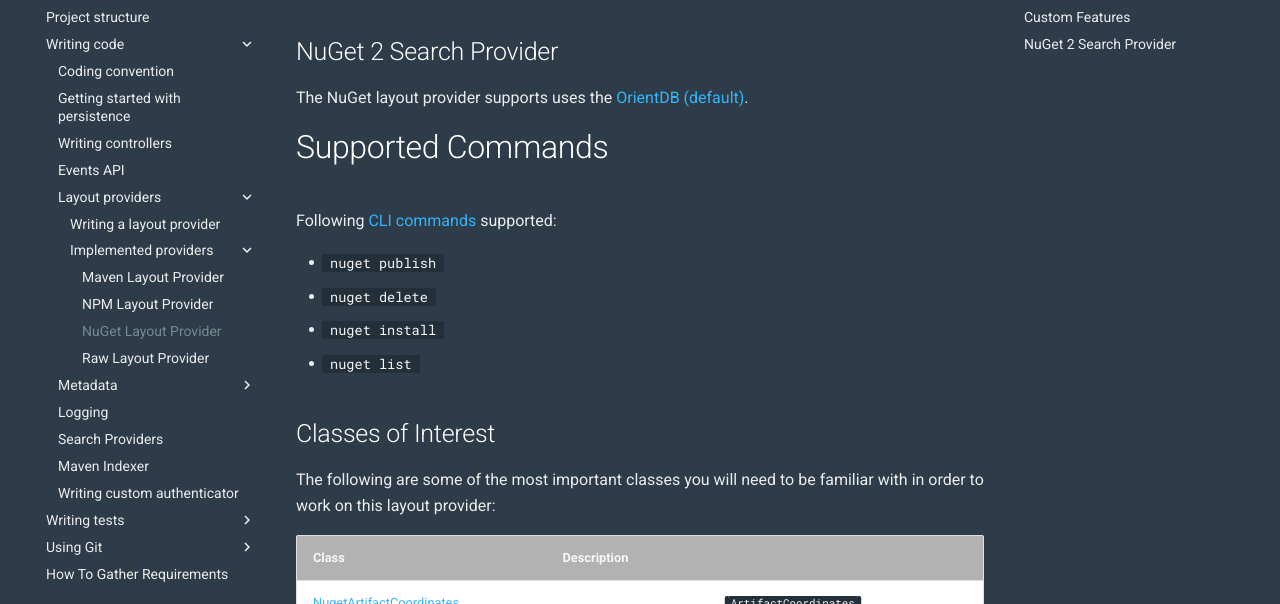
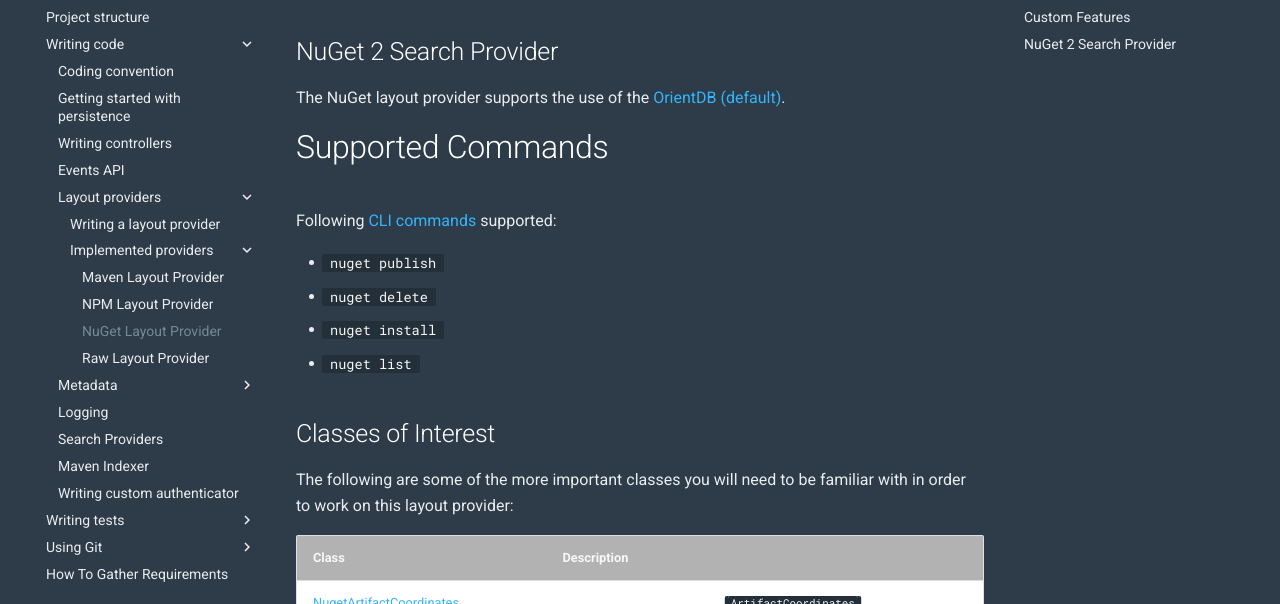
Before and after one commit to strongbox/strongbox-docs, an MkDocs documentation site: the page built from docs/developer-guide/layout-providers/nuget-layout-provider.md, in a window 1280 px wide and 900 px high, scrolled down 795 px. Shown: the part 172-776 px from the top of the window. Built offline with MkDocs 1.6.1 and Material for MkDocs 9.7.7, drawn with Linux system fonts in a browser that asks for light colours; comment, search, counter and statistics services are not loaded.

Commit message:
Update layout provider pages

```diff
--- a/docs/developer-guide/layout-providers/nuget-layout-provider.md
+++ b/docs/developer-guide/layout-providers/nuget-layout-provider.md
@@ -27,7 +27,7 @@
 
 ## NuGet 2 Search Provider
 
-The NuGet layout provider supports uses the [OrientDB (default)](../search-providers#orientdbsearchprovider).
+The NuGet layout provider supports the use of the [OrientDB (default)](../search-providers#orientdbsearchprovider).
 
 # Supported Commands
 
@@ -40,7 +40,7 @@
 
 ## Classes of Interest
 
-The following are some of the most important classes you will need to be familiar with in order to work on this layout provider:
+The following are some of the more important classes you will need to be familiar with in order to work on this layout provider:
 
 | Class | Description |
 |:-----------|:------------|
```
Also changed, not shown: docs/developer-guide/layout-providers/maven-2-layout-provider.md (+2 -2 lines), docs/developer-guide/layout-providers/npm-layout-provider.md (+2 -2 lines), docs/developer-guide/layout-providers/raw-layout-provider.md (+4 -4 lines).
